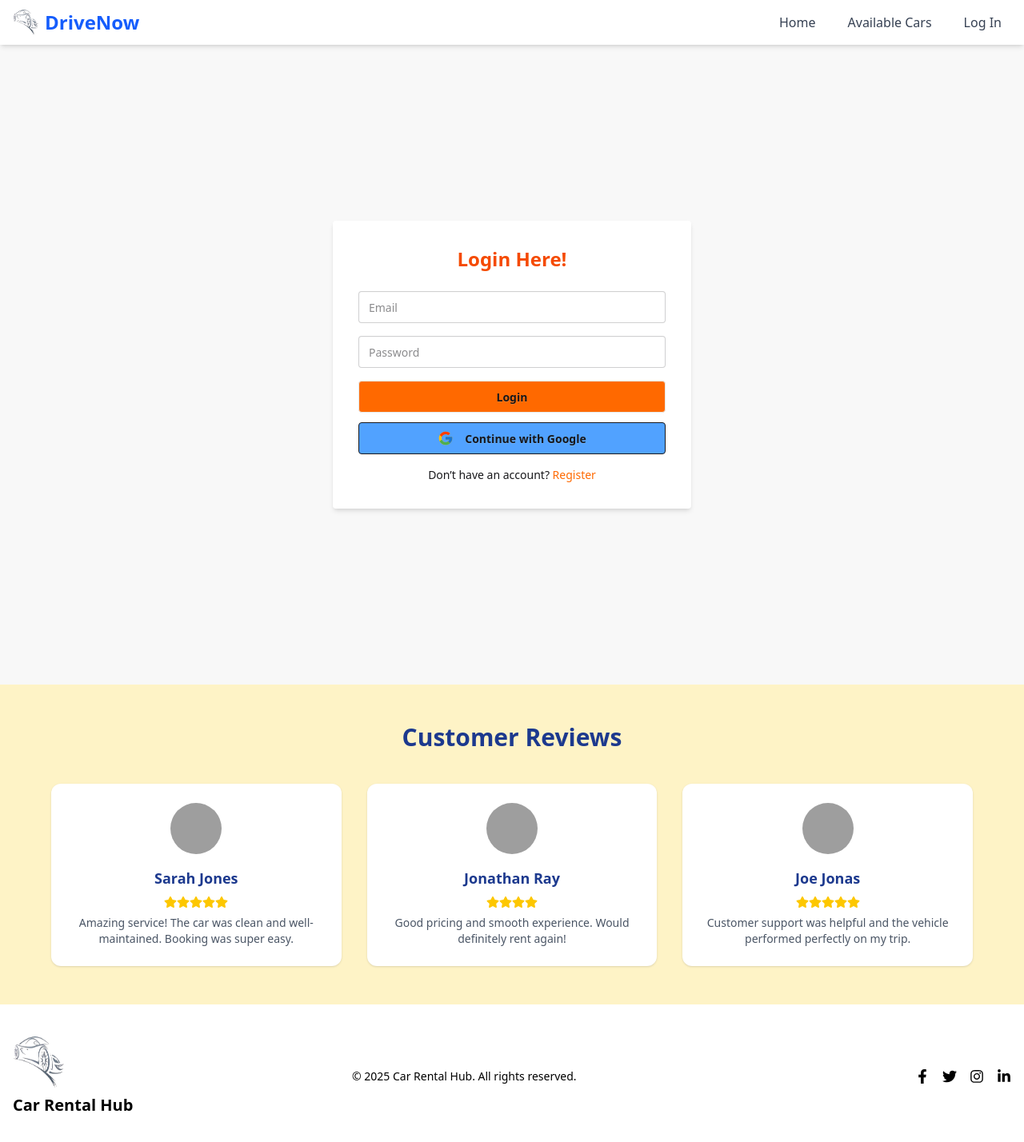
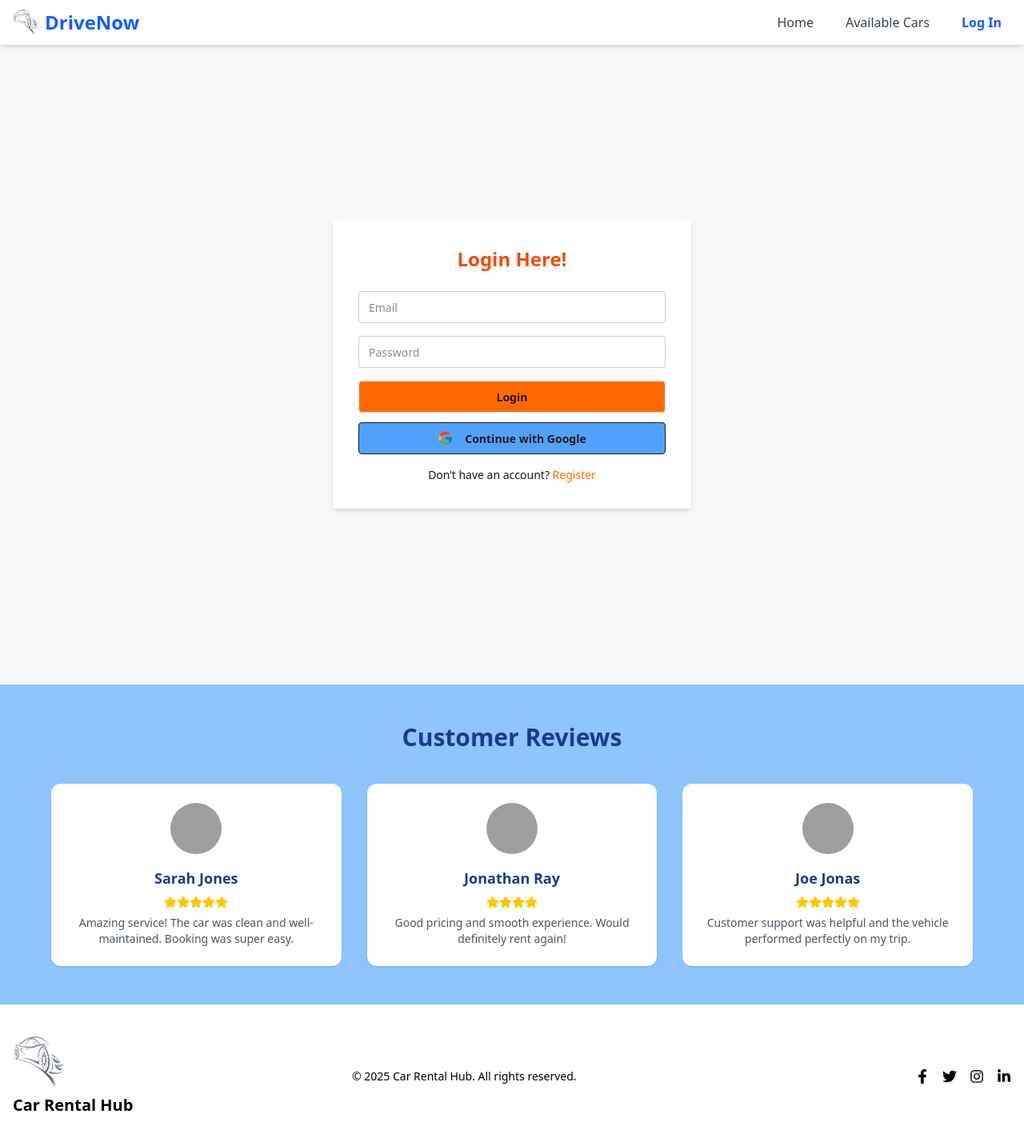
Before and after one commit to ruhanaatiq/b11a11-client-side-ruhanaatiq, a React (Vite) app: page /login in a window 1280 px wide. Shown: the top 1428 px of the page at 80% size. Built offline with nearby package versions, Linux system fonts and the light colour scheme; no server answers; grey boxes are pictures that could not be loaded.

Commit message:
color and alignment updated

```diff
--- a/src/App.jsx
+++ b/src/App.jsx
@@ -16,7 +16,7 @@ function App() {
           <img src={reactLogo} className="logo react" alt="React logo" />
         </a>
       </div>
-      <h1 className='text-6xl'>Vite + React</h1>
+      <h1 className='text-6xl'>Car Rental Hub</h1>
       <div className="card">
         <button onClick={() => setCount((count) => count + 1)}>
           count is {count}
--- a/src/components/CustomerReviews.jsx
+++ b/src/components/CustomerReviews.jsx
@@ -24,7 +24,7 @@ const reviews = [
 
 const CustomerReviews = () => {
   return (
-    <section className="bg-amber-100 py-12 px-4">
+    <section className="bg-blue-300 py-12 px-4">
       <div className="max-w-6xl mx-auto text-center">
         <h2 className="text-3xl font-bold mb-10 text-blue-900">Customer Reviews</h2>
 
--- a/src/components/Navbar.jsx
+++ b/src/components/Navbar.jsx
@@ -7,38 +7,39 @@ const Navbar = () => {
   const { user, logout } = useContext(AuthContext);
 
   const handleLogout = () => {
-    logout()
-      .then(() => {
-        // Successfully logged out
-      })
-      .catch((error) => console.error(error));
+    logout().catch((error) => console.error(error));
   };
+
+  const navLinkClass = ({ isActive }) =>
+    `px-3 py-2 rounded ${
+      isActive ? "text-blue-600 font-semibold" : "text-gray-700"
+    } hover:text-blue-800`;
 
   const navItems = (
     <>
       <li>
-        <NavLink to="/" className="px-3 py-2">Home</NavLink>
+        <NavLink to="/" className={navLinkClass}>Home</NavLink>
       </li>
       <li>
-        <NavLink to="/available-cars" className="px-3 py-2">Available Cars</NavLink>
+        <NavLink to="/available-cars" className={navLinkClass}>Available Cars</NavLink>
       </li>
 
       {!user && (
         <li>
-          <NavLink to="/login" className="px-3 py-2">Log In</NavLink>
+          <NavLink to="/login" className={navLinkClass}>Log In</NavLink>
         </li>
       )}
 
       {user && (
         <>
           <li>
-            <NavLink to="/add-car" className="px-3 py-2">Add Car</NavLink>
+            <NavLink to="/add-car" className={navLinkClass}>Add Car</NavLink>
           </li>
           <li>
-            <NavLink to="/my-cars" className="px-3 py-2">My Cars</NavLink>
+            <NavLink to="/my-cars" className={navLinkClass}>My Cars</NavLink>
           </li>
           <li>
-            <NavLink to="/my-bookings" className="px-3 py-2">My Bookings</NavLink>
+            <NavLink to="/my-bookings" className={navLinkClass}>My Bookings</NavLink>
           </li>
           <li>
             <button onClick={handleLogout} className="px-3 py-2 text-red-500 hover:text-red-700">
--- a/src/components/RecentListings.jsx
+++ b/src/components/RecentListings.jsx
@@ -33,7 +33,7 @@ const RecentListings = () => {
   if (error) return <p className="text-center mt-8 text-red-500">{error}</p>;
 
   return (
-    <section className="py-16 bg-amber-100">
+    <section className="py-16 bg-blue-300">
       <div className="max-w-7xl mx-auto px-4">
         <h2 className="text-4xl font-bold mb-10 text-center text-blue-900">Recent Listings</h2>
 
--- a/src/pages/MyBookings.jsx
+++ b/src/pages/MyBookings.jsx
@@ -59,14 +59,14 @@ const MyBookings = () => {
   };
 
   return (
-    <div className="p-4 overflow-x-auto">
-      <h2 className="text-2xl font-bold mb-4">My Bookings</h2>
+    <div className="max-w-7xl mx-auto px-4 py-6 overflow-x-auto">
+      <h2 className="text-2xl font-bold mb-4 text-white">My Bookings</h2>
 
       {bookings.length === 0 ? (
         <p className="text-center text-gray-600">No bookings found.</p>
       ) : (
         <table className="table-auto w-full text-sm border-collapse">
-          <thead className="bg-red-600 text-left font-semibold">
+          <thead className="bg-blue-900 text-left font-semibold text-white">
             <tr>
               <th className="p-2">Car Image</th>
               <th className="p-2">Car Model</th>
@@ -162,7 +162,7 @@ const MyBookings = () => {
       {/* Modify Modal */}
       {showModifyModal && selectedBooking && (
         <div className="fixed inset-0 bg-black bg-opacity-40 flex items-center justify-center z-50">
-          <div className="bg-blue-600 p-6 rounded shadow-lg space-y-4">
+          <div className="bg-white p-6 rounded shadow-lg space-y-4 w-80">
             <h3 className="text-lg font-semibold">Modify Booking Date</h3>
             <input
               type="datetime-local"
--- a/src/pages/MyCars.jsx
+++ b/src/pages/MyCars.jsx
@@ -69,7 +69,7 @@ const MyCars = () => {
 
   return (
     <div className="max-w-6xl mx-auto p-6">
-      <h2 className="text-3xl font-bold mb-6 text-orange-600">My Cars</h2>
+      <h2 className="text-3xl font-bold mb-6 text-white">My Cars</h2>
 
       {cars.length === 0 ? (
         <p className="text-center">
@@ -79,7 +79,7 @@ const MyCars = () => {
         <div className="overflow-x-auto">
           <table className="table w-full">
             <thead>
-              <tr>
+              <tr className="bg-blue-900 text-white">
                 <th>Image</th>
                 <th>Model</th>
                 <th>Price/Day</th>
```
